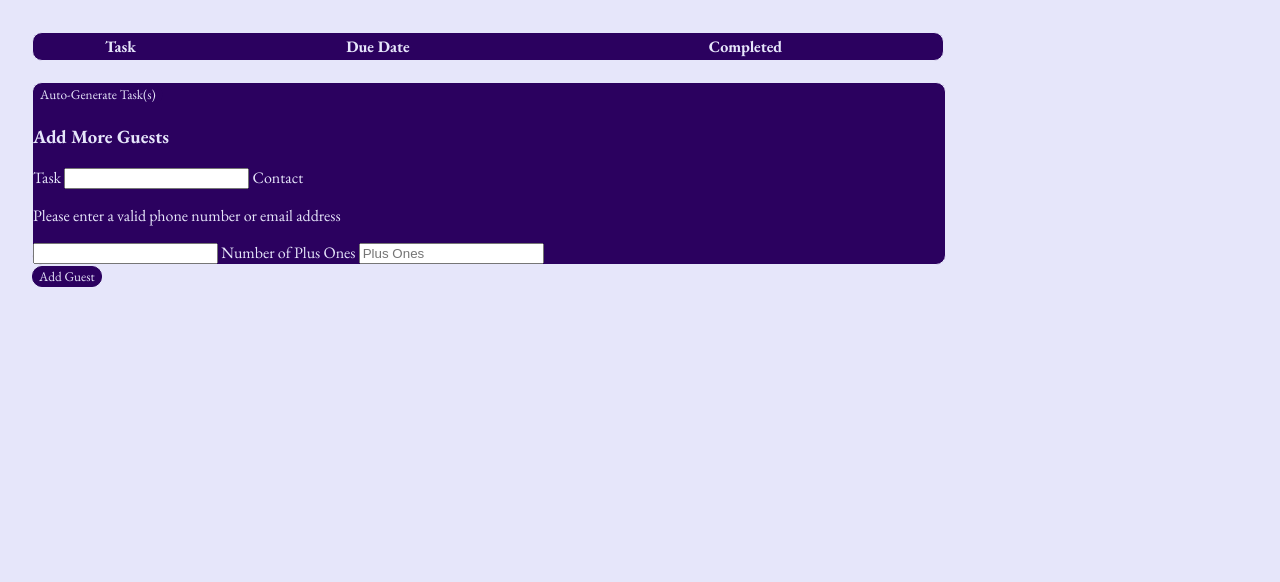
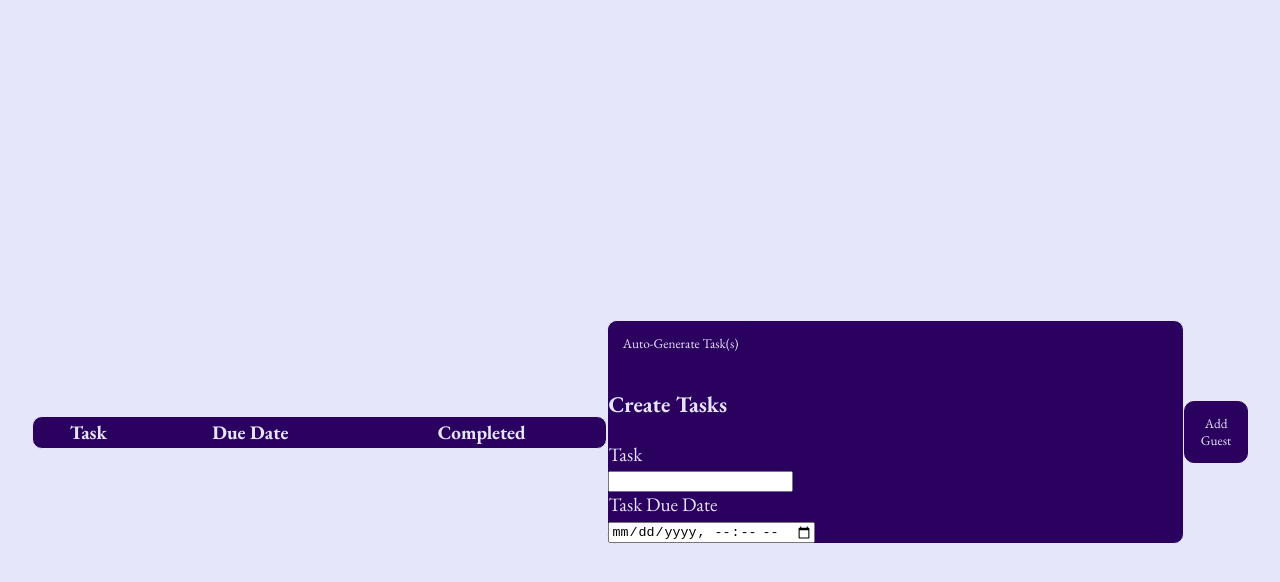
Before and after one commit to madisonVLL/EventPages, a website: page pages/tasklist.html in a window 1280 px wide. Drawn offline with nearby package versions, Linux system fonts and the light colour scheme.

Commit message:
centered items

```diff
--- a/css/pages.css
+++ b/css/pages.css
@@ -4,6 +4,10 @@ body {
     font-family: "EB Garamond", serif;
     margin: 1em;
     padding: 1em;
+    display:flex;
+    align-items:center;
+    justify-content:center;
+    height:100vh;
 }
 
 button {
@@ -12,6 +16,7 @@ button {
     background-color:  #2b015f;
     border: 0.1em solid #2b015f;
     font-family: "EB Garamond", serif;
+    padding: 1em;
 }
 
 table, form {
@@ -20,6 +25,7 @@ table, form {
     background-color: #2b015f;
     color: #e6e6fa;
     width: 75%;
+    font-size: larger;
 }
 
 th, td {
--- a/pages/tasklist.html
+++ b/pages/tasklist.html
@@ -18,14 +18,11 @@
         <button id="generate_task_button">Auto-Generate Task(s)</button>
         <!--For multiple tasks, I'm thinking of storing the generated
         tasks as an array-->
-        <h3>Add More Guests</h3>
-        <label for="add_task">Task</label>
-        <input type="text" id="add_guest_name" />
-        <label for="add_guest_contact">Contact</label>
-        <p>Please enter a valid phone number or email address</p>
-        <input type="text" id="add_guest_contact"/>
-        <label for="add_plus_ones">Number of Plus Ones</label>
-        <input type="number" min="0" placeholder="Plus Ones"/>
+        <h3>Create Tasks</h3>
+        <label for="add_task">Task</label><br>
+        <input type="text" id="add_task" /><br>
+        <label for="add_task_date">Task Due Date</label><br>
+        <input type="datetime-local" id="add_task_date"/>
     </form>
-    <button form="add_guest_form" id="add_guest_submit">Add Guest</button>
+    <button form="add_task_form" id="add_task_submit">Add Guest</button>
 </body>
```
